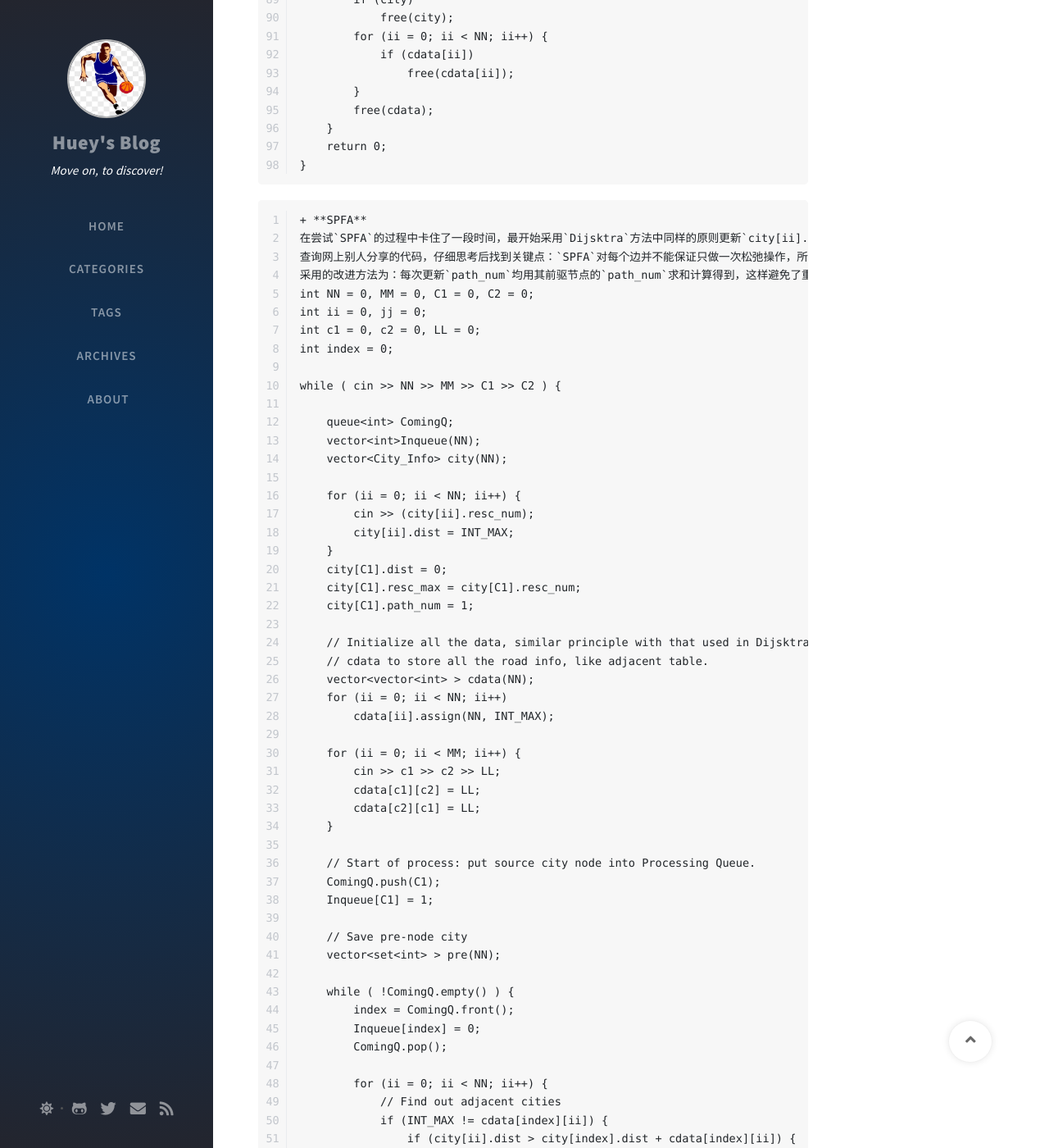
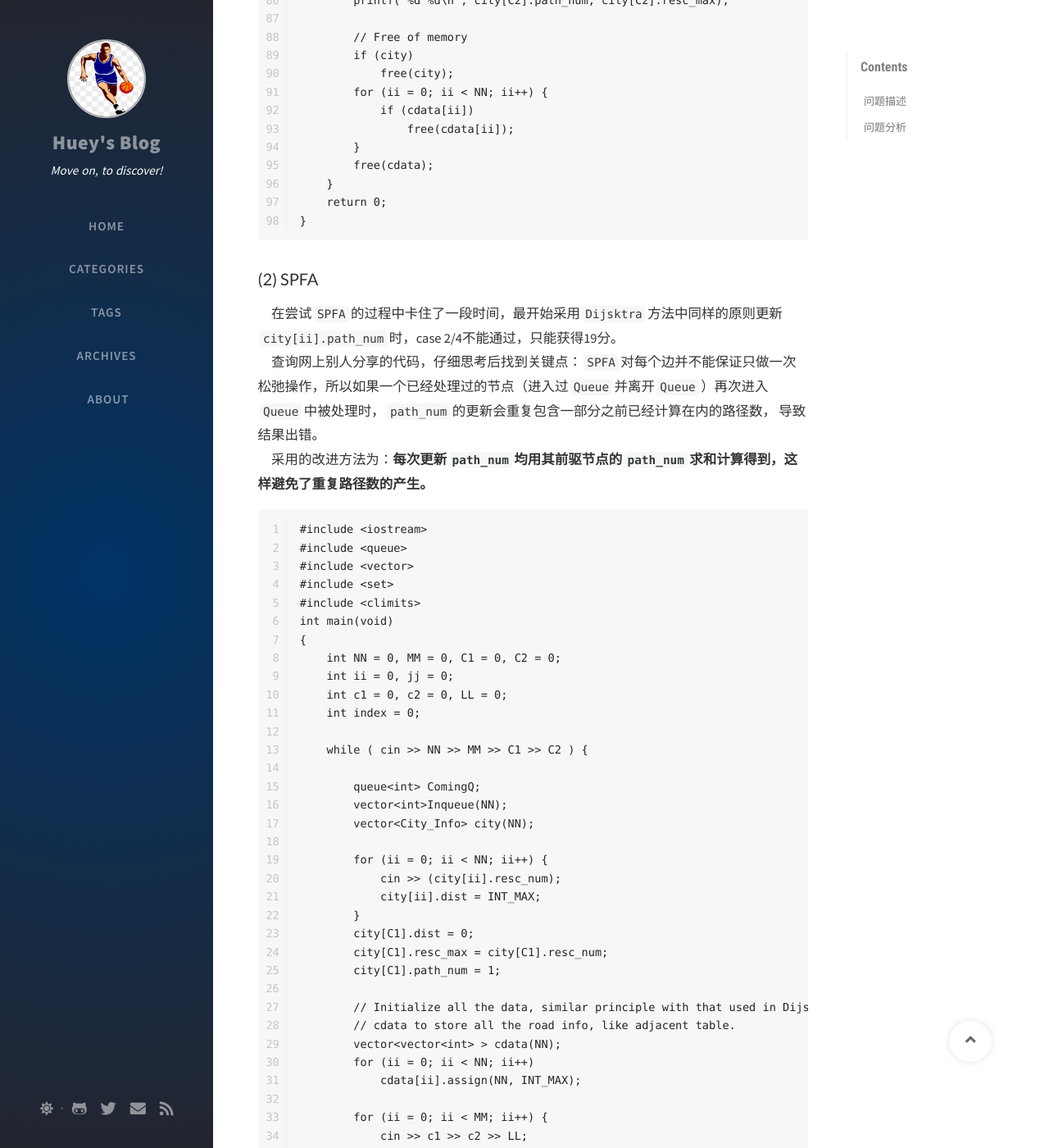
Before and after one commit to hughesxu/hughesxu.github.io, a Jekyll site: the page built from _posts/2020-05-27-PAT_Advanced_1003_Emergency.markdown, in a window 1280 px wide and 1400 px high, scrolled down 4012 px. Shown: the whole window at 82% size. Built offline with Jekyll 4.4.1, drawn with Linux system fonts in a browser that asks for light colours; nearby versions of some CDN libraries; comment, search, counter and statistics services are not loaded; some of the changed text lies outside the part shown.

Commit message:
Update 2 posts

````diff
--- a/_posts/2020-05-27-PAT_Advanced_1003_Emergency.markdown
+++ b/_posts/2020-05-27-PAT_Advanced_1003_Emergency.markdown
@@ -38,11 +40,12 @@ All the numbers in a line must be separated by exactly one space, and there is n
 2 4
 ```
 
-+ **分析**
-这是一个无向赋权图单源最短路径问题。G(V, E), V代表所有城市集合，E代表相邻城市间道路集合。值得注意的是输出第一项并不是从起始城市到目标城市的最短路径，而是具有最短路径权重的路径数目；第二项是在所有最短路径中能够号召聚集紧急解救团队的最大数目。
-分析显然，城市间的距离不可能为一个负值，所以是个正权值图，即没有任何一条边e具有负值权重。很容易想到使用Dijsktra求解，为了熟悉单源最短路径问题的求解，也尝试了Bellman-Ford和SPFA方法，尽管这两种算法对无负权值图问题求解效率不高。
+## 问题分析
 
-使用上述几种算法求解的实现中，均定义了`FATAL(x)`函数处理FATAL ERROR, 并定义了`City_Info`结构体来描述每个城市节点信息，具体定义如下：
+
+&emsp;这是一个无向赋权图单源最短路径问题。`G(V, E)`, `V`代表所有城市集合，`E`代表相邻城市间道路集合。值得注意的是输出第一项并不是从起始城市到目标城市的最短路径，而是具有最短路径权重的路径数目；第二项是在所有最短路径中能够号召聚集紧急解救团队的最大数目。
+&emsp;分析显然，城市间的距离不可能为一个负值，所以是个正权值图，即没有任何一条边`e`具有负值权重。很容易想到使用`Dijsktra`求解，为了熟悉单源最短路径问题的求解，也尝试了`Bellman-Ford`和`SPFA`方法，尽管这两种算法对无负权值图问题求解效率不高。
+&emsp;使用上述几种算法求解的实现中，均定义了`FATAL(x)`函数处理`FATAL ERROR`, 并定义了`City_Info`结构体来描述每个城市节点信息，具体定义如下：
 ```
 // Print out FATAL ERROR info, and exit the program
 #define FATAL(x)            \
@@ -50,19 +53,21 @@ All the numbers in a line must be separated by exactly one space, and there is n
         printf("%s\n", x);  \
         exit(1);            \
     }while(0);
+```
 
-
+```
 // City_Info to store related info
 typedef struct {
-    int known;              // current city node known (processed) or not.
-    int dist;               // Distance from source city node to current.
-    int path_num;           // Number of shortest path (from s to current).
-    int resc_num;           // Number of rescue teams in current city.
-    int resc_max;           // Max amount of rescue teams that can be gathered (under shortest paths from s to current).
+    int known;      // current city node known (processed) or not.
+    int dist;       // Distance from source city node to current.
+    int path_num;   // Number of shortest path (from s to current).
+    int resc_num;   // Number of rescue teams in current city.
+    int resc_max;   // Max amount of rescue teams that can be gathered (under shortest paths from s to current).
 }City_Info;
 ```
 
-    + **Dijsktra**
+
+### (1) Dijsktra
 
 ```
 #include <stdio.h>
@@ -98,9 +103,9 @@ int main(void)
             rc = scanf("%d", &(city[ii].resc_num));
             city[ii].dist = INT_MAX;
         }
-        city[C1].dist = 0;                          // distance between C1 and C1 is ZERO.
-        city[C1].resc_max = city[C1].resc_num;      // Max rescue teams C1 could gather equal to rescue teams it have.
-        city[C1].path_num = 1;                      // Number of shortest path to 1 (from C1 to C1).
+        city[C1].dist = 0;                        // distance between C1 and C1 is ZERO.
+        city[C1].resc_max = city[C1].resc_num;    // Max rescue teams C1 could gather equal to rescue teams it have.
+        city[C1].path_num = 1;                    // Number of shortest path to 1 (from C1 to C1).
 
         // Initialize distances between 2 cities with INT_MAX, then overwrite with correct value below.
         // Cities have distance of INT_MAX between them mean: no connected road.
@@ -132,11 +137,11 @@ int main(void)
                 city[min].known = 1;
 
                 for (ii = 0; ii < NN; ii++) {
-                    if (INT_MAX != cdata[min][ii] && 0 == city[ii].known) {                     // Find out adjacent and unknown city: ii.
+                    if (INT_MAX != cdata[min][ii] && 0 == city[ii].known) {              // Find out adjacent and unknown city: ii.
                         if (city[min].dist + cdata[min][ii] < city[ii].dist) {
-                            city[ii].dist = city[min].dist + cdata[min][ii];                    // Update with latest path distance.
+                            city[ii].dist = city[min].dist + cdata[min][ii];             // Update with latest path distance.
 
-                            city[ii].resc_max = city[min].resc_max + city[ii].resc_num;         // If find shorter path, update rescue number directly!
+                            city[ii].resc_max = city[min].resc_max + city[ii].resc_num;  // If find shorter path, update rescue number directly!
 
                             city[ii].path_num = city[min].path_num;
 
@@ -165,10 +170,12 @@ int main(void)
 }
 ```
 
-    + **SPFA**
-    在尝试`SPFA`的过程中卡住了一段时间，最开始采用`Dijsktra`方法中同样的原则更新`city[ii].path_num`时，case 2/4不能通过，只能达到19分。
-    查询网上别人分享的代码，仔细思考后找到关键点：`SPFA`对每个边并不能保证只做一次松弛操作，所以如果一个已经处理过的节点（进入过`Queue`并离开`Queue`）再次进入`Queue`中被处理时，`path_num`的更新会重复包含一部分之前已经计算在内的路径数， 导致结果出错。
-    采用的改进方法为：每次更新`path_num`均用其前驱节点的`path_num`求和计算得到，这样避免了重复路径数的产生。
+
+### (2) SPFA
+
+&emsp;在尝试`SPFA`的过程中卡住了一段时间，最开始采用`Dijsktra`方法中同样的原则更新`city[ii].path_num`时，case 2/4不能通过，只能获得19分。
+&emsp;查询网上别人分享的代码，仔细思考后找到关键点：`SPFA`对每个边并不能保证只做一次松弛操作，所以如果一个已经处理过的节点（进入过`Queue`并离开`Queue`）再次进入`Queue`中被处理时，`path_num`的更新会重复包含一部分之前已经计算在内的路径数， 导致结果出错。
+&emsp;采用的改进方法为：**每次更新`path_num`均用其前驱节点的`path_num`求和计算得到，这样避免了重复路径数的产生。**
 ```
 #include <iostream>
 #include <queue>
@@ -238,10 +245,10 @@ int main(void)
                         }
                     } else if (city[ii].dist == city[index].dist + cdata[index][ii]) {
                         /*
-                         * If one node adjacent to target node be pushed into queue for second time, then
-                         * partial path_num will be counted for second time.
+                         * If one node adjacent to target node be pushed into queue for second time,
+                         * then partial path_num will be counted for the second time.
                          */
-                        // city[ii].path_num += city[index].path_num;          // Count in path_num of index
+                        // city[ii].path_num += city[index].path_num;
 
                         pre[ii].insert(index);
                         city[ii].path_num = 0;
@@ -313,14 +322,16 @@ int main(void)
         // Start of process
         vector<set<int> > pre(NN);
 
-        for (jj = 1; jj < NN; jj++) {                   // Max relaxation times of each edge is (NN-1).
+        for (jj = 1; jj < NN; jj++) {         // Max relaxation times of each edge is (NN-1).
 
             // Traverse every edge of city graph
             for (index = 0; index < NN; index++) {
                 for (ii = 0; ii < NN; ii++) {
                     // Find out adjacent cities
                     if (INT_MAX != cdata[index][ii]) {
-                        // Skip those unknown/invisible node (have not updated distance), because these nodes could not relax any adjacent nodes.
+                        /* Skip those unknown/invisible node (have not updated distance),
+                         * because these nodes could not relax any adjacent nodes.
+                         */
                         if (INT_MAX == city[index].dist) {
 
                         } else if (city[ii].dist > city[index].dist + cdata[index][ii]) {
@@ -334,10 +345,10 @@ int main(void)
 
                         } else if (city[ii].dist == city[index].dist + cdata[index][ii]) {
                             /*
-                             * If one node adjacent to target node be pushed into queue for second time, then
-                             * partial path_num will be counted for second time.
+                             * If one node adjacent to target node be pushed into queue for second time,
+                             * then partial path_num will be counted for second time.
                              */
-                            // city[ii].path_num += city[index].path_num;          // Count in path_num of index
+                            // city[ii].path_num += city[index].path_num;
 
                             pre[ii].insert(index);
                             city[ii].path_num = 0;
````
Also changed, not shown: other parts of _posts/2020-05-27-PAT_Advanced_1003_Emergency.markdown (+14 -10 lines), _posts/2020-05-18-STL-iterator-failure-with-erase-method.markdown (+8 -3 lines).
